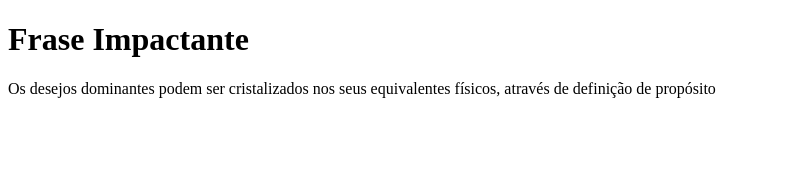
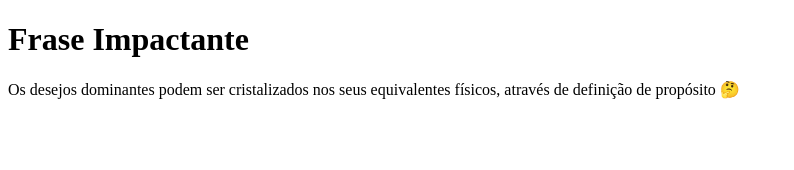
Before and after one commit to faablima/clone-tabnews, a Next.js app: page / in a window 1280 px wide. Shown: the top 170 px of the page, without its empty margins (0-794 px from the left). Built offline with nearby package versions, Linux system fonts and the light colour scheme.

Commit message:
Modificada a frase da página principal

```diff
--- a/pages/index.js
+++ b/pages/index.js
@@ -2,7 +2,7 @@ function Home(){
     return (
         <div>
             <h1>Frase Impactante</h1>
-            <p>Os desejos dominantes podem ser cristalizados nos seus equivalentes físicos, através de definição de propósito</p>
+            <p>Os desejos dominantes podem ser cristalizados nos seus equivalentes físicos, através de definição de propósito 🤔</p>
         </div>
     );
 }
```
